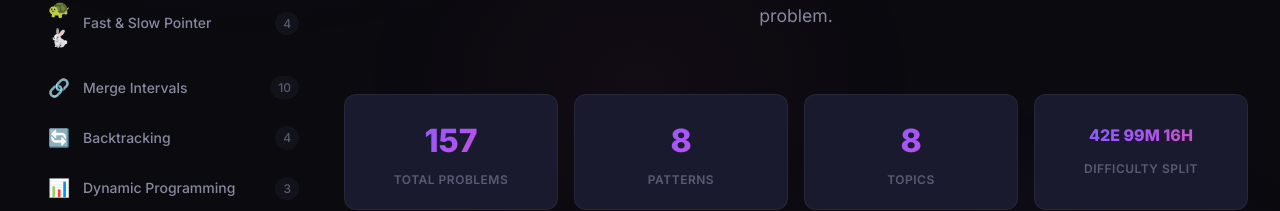
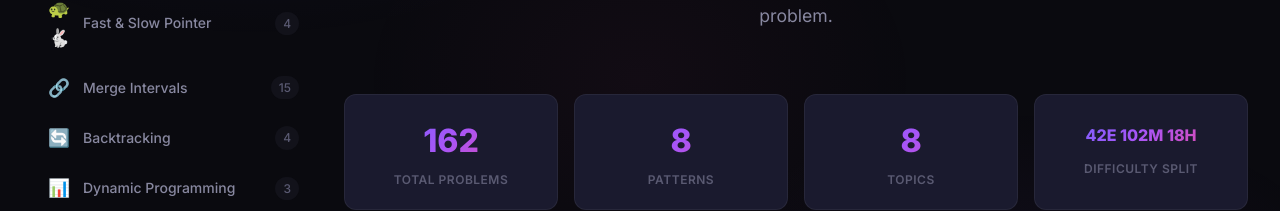
Before and after one commit to ajinesh703/Leetcode-Help, a React (Vite) app: page / in a window 1280 px wide. Shown: the part 321-532 px from the top of the page. Built offline with nearby package versions, Linux system fonts and the light colour scheme.

Commit message:
Update patterns.ts

```diff
--- a/src/data/patterns.ts
+++ b/src/data/patterns.ts
@@ -1320,6 +1320,133 @@ export const patterns: Pattern[] = [
             sl.add(prefix)
         return count`
 },
+            {
+        id: 'mi-11',
+        title: 'My Calendar I',
+        difficulty: 'Medium',
+        leetcodeUrl: 'https://leetcode.com/problems/my-calendar-i/',
+        description: 'Implement a calendar that does not allow double booking. Given start and end times, return true if the event can be added without causing a double booking.',
+        language: 'python',
+        solution: `class MyCalendar:
+    def __init__(self):
+        self.calendar = []
+
+    def book(self, start: int, end: int) -> bool:
+        for s, e in self.calendar:
+            if start < e and end > s:
+                return False
+        self.calendar.append((start, end))
+        return True`
+      },
+      {
+        id: 'mi-12',
+        title: 'My Calendar II',
+        difficulty: 'Medium',
+        leetcodeUrl: 'https://leetcode.com/problems/my-calendar-ii/',
+        description: 'Implement a calendar that allows double booking but not triple booking. Return true if the event can be added without causing a triple booking.',
+        language: 'python',
+        solution: `class MyCalendarTwo:
+    def __init__(self):
+        self.bookings = []
+        self.overlaps = []
+
+    def book(self, start: int, end: int) -> bool:
+        for s, e in self.overlaps:
+            if start < e and end > s:
+                return False
+        for s, e in self.bookings:
+            if start < e and end > s:
+                self.overlaps.append((max(start, s), min(end, e)))
+        self.bookings.append((start, end))
+        return True`
+      },
+      {
+        id: 'mi-13',
+        title: 'Range Module',
+        difficulty: 'Hard',
+        leetcodeUrl: 'https://leetcode.com/problems/range-module/',
+        description: 'Design a module that tracks ranges of numbers. Implement addRange, queryRange, and removeRange operations on half-open intervals.',
+        language: 'python',
+        solution: `class RangeModule:
+    def __init__(self):
+        self.ranges = []
+
+    def addRange(self, left: int, right: int) -> None:
+        merged = []
+        inserted = False
+        for l, r in self.ranges:
+            if r < left:
+                merged.append((l, r))
+            elif l > right:
+                if not inserted:
+                    merged.append((left, right))
+                    inserted = True
+                merged.append((l, r))
+            else:
+                left = min(left, l)
+                right = max(right, r)
+        if not inserted:
+            merged.append((left, right))
+        self.ranges = merged
+
+    def queryRange(self, left: int, right: int) -> bool:
+        for l, r in self.ranges:
+            if l <= left and right <= r:
+                return True
+        return False
+
+    def removeRange(self, left: int, right: int) -> None:
+        updated = []
+        for l, r in self.ranges:
+            if r <= left or l >= right:
+                updated.append((l, r))
+            else:
+                if l < left:
+                    updated.append((l, left))
+                if r > right:
+                    updated.append((right, r))
+        self.ranges = updated`
+      },
+      {
+        id: 'mi-14',
+        title: 'Partition Labels',
+        difficulty: 'Medium',
+        leetcodeUrl: 'https://leetcode.com/problems/partition-labels/',
+        description: 'Given a string s, partition it into as many parts as possible so that each letter appears in at most one part. Return a list of integers representing the size of these parts.',
+        language: 'python',
+        solution: `class Solution:
+    def partitionLabels(self, s: str) -> List[int]:
+        last = {c: i for i, c in enumerate(s)}
+        result = []
+        start = end = 0
+        for i, c in enumerate(s):
+            end = max(end, last[c])
+            if i == end:
+                result.append(end - start + 1)
+                start = i + 1
+        return result`
+      },
+      {
+        id: 'mi-15',
+        title: 'Employee Free Time',
+        difficulty: 'Hard',
+        leetcodeUrl: 'https://leetcode.com/problems/employee-free-time/',
+        description: 'Given a list of schedules of employees, return a list of finite intervals representing the common free time for all employees, sorted.',
+        language: 'python',
+        solution: `class Solution:
+    def employeeFreeTime(self, schedule: List[List[Interval]]) -> List[Interval]:
+        intervals = sorted(
+            [iv for emp in schedule for iv in emp],
+            key=lambda x: x.start
+        )
+        result = []
+        prev_end = intervals[0].end
+        for iv in intervals[1:]:
+            if iv.start > prev_end:
+                result.append(Interval(prev_end, iv.start))
+            prev_end = max(prev_end, iv.end)
+        return result`
+      },
     ]
   },
   {
```
